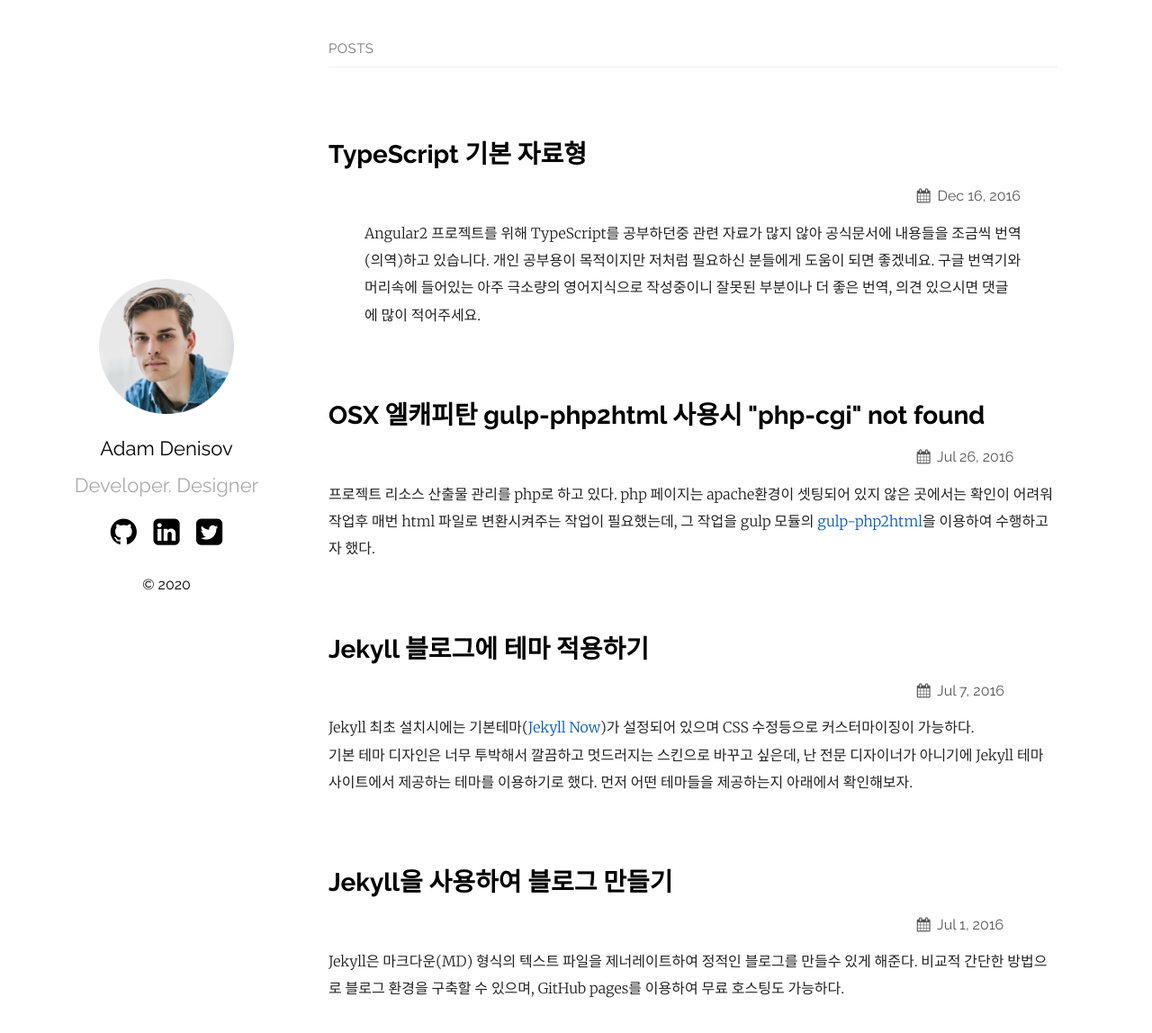
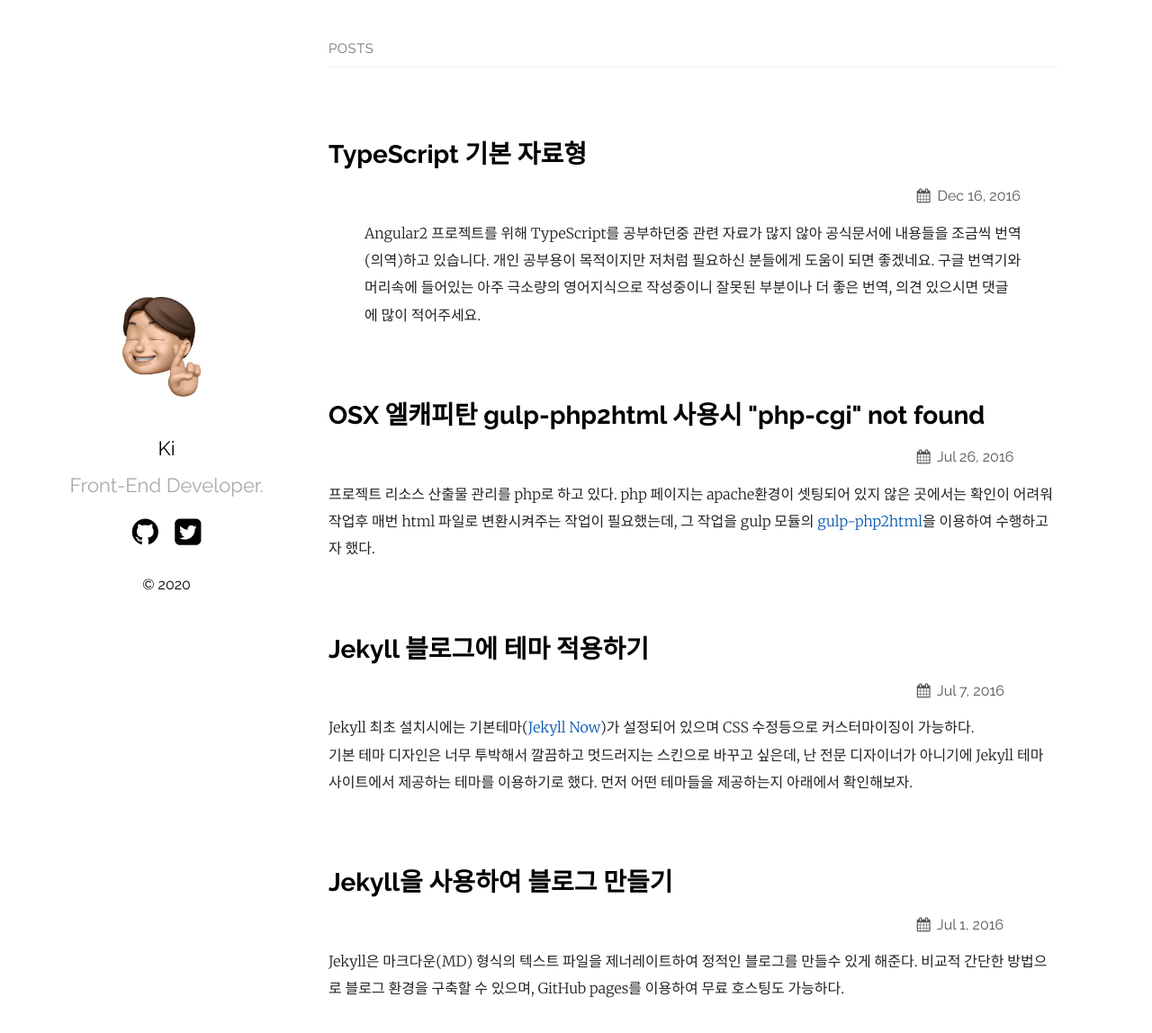
Before and after one commit to do2bly/dobly.github.io, a Jekyll site: the page built from index.md, in a window 1280 px wide and 1159 px high. Shown: the top 1148 px of the window at 90% size. Built offline with Jekyll 4.4.1, drawn with Linux system fonts in a browser that asks for light colours.

Commit message:
블로그 프로필 수정

```diff
--- a/_config.yml
+++ b/_config.yml
@@ -1,5 +1,5 @@
-title: Your awesome title
-author: GitHub User
+title: dobly.net
+author: Ki
 email: your-email@domain.com
 description: > # this means to ignore newlines until "show_exerpts:"
   Write an awesome description for your new site here. You can edit this
@@ -12,16 +12,15 @@ show_excerpts: true # set to true to show excerpts on the homepage
 sass:
   sass_dir: _sass
 plainwhite:
-  name: Adam Denisov
-  tagline: Developer. Designer
+  name: Ki
+  tagline: Front-End Developer.
   date_format: "%b %-d, %Y"
   sitemap: true # set to true to generate sitemap.xml content
 
   # generate social links in footer
   social_links:
-    twitter: thelehhman
-    github:  thelehhman
-    linkedIn: in/thelehhman
+    twitter: do2bly
+    github:  do2bly
     rss: rss
     # dribbble: jekyll
     # facebook: jekyll
```
Also changed, not shown: assets/portfolio.png.
